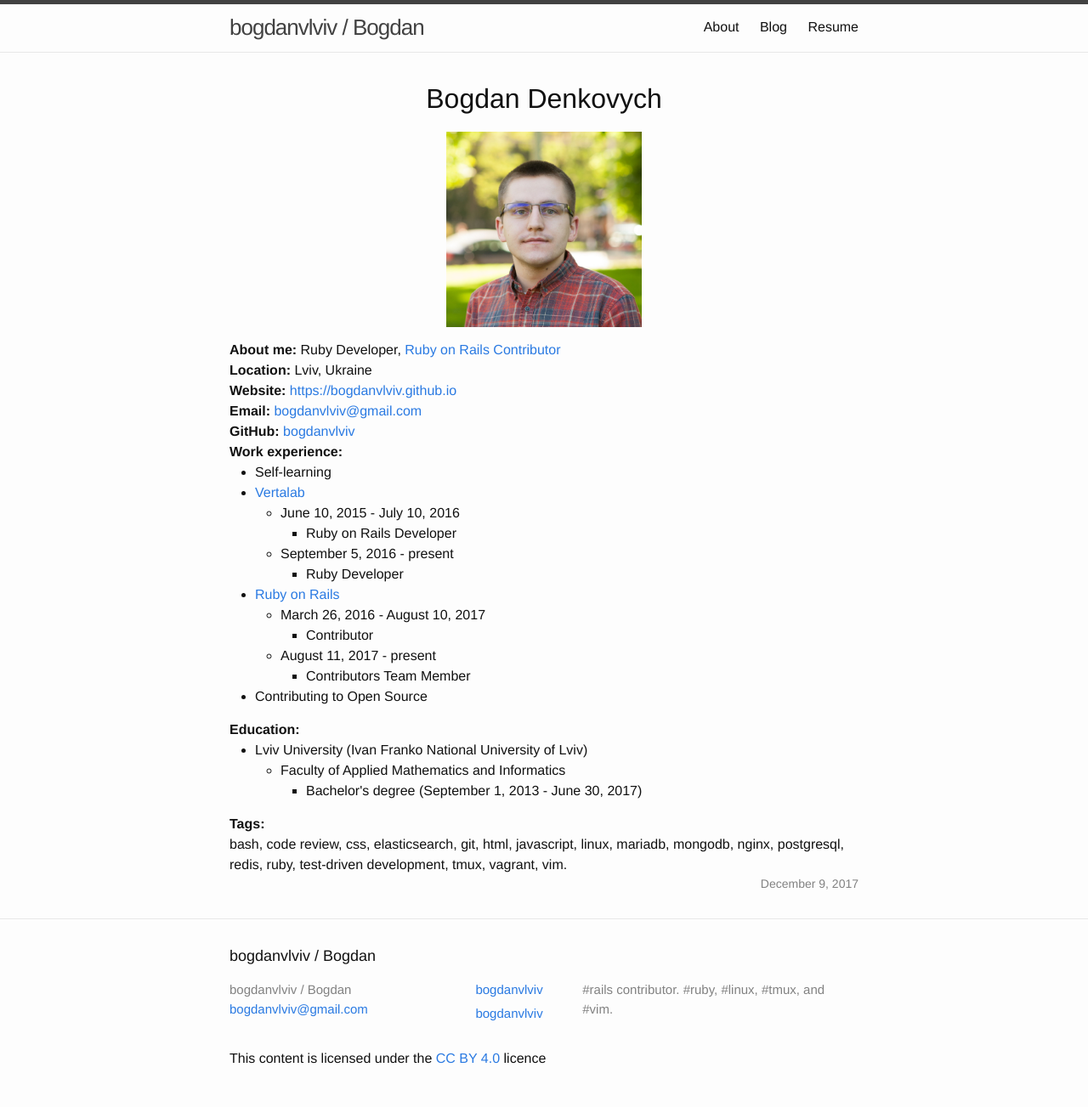
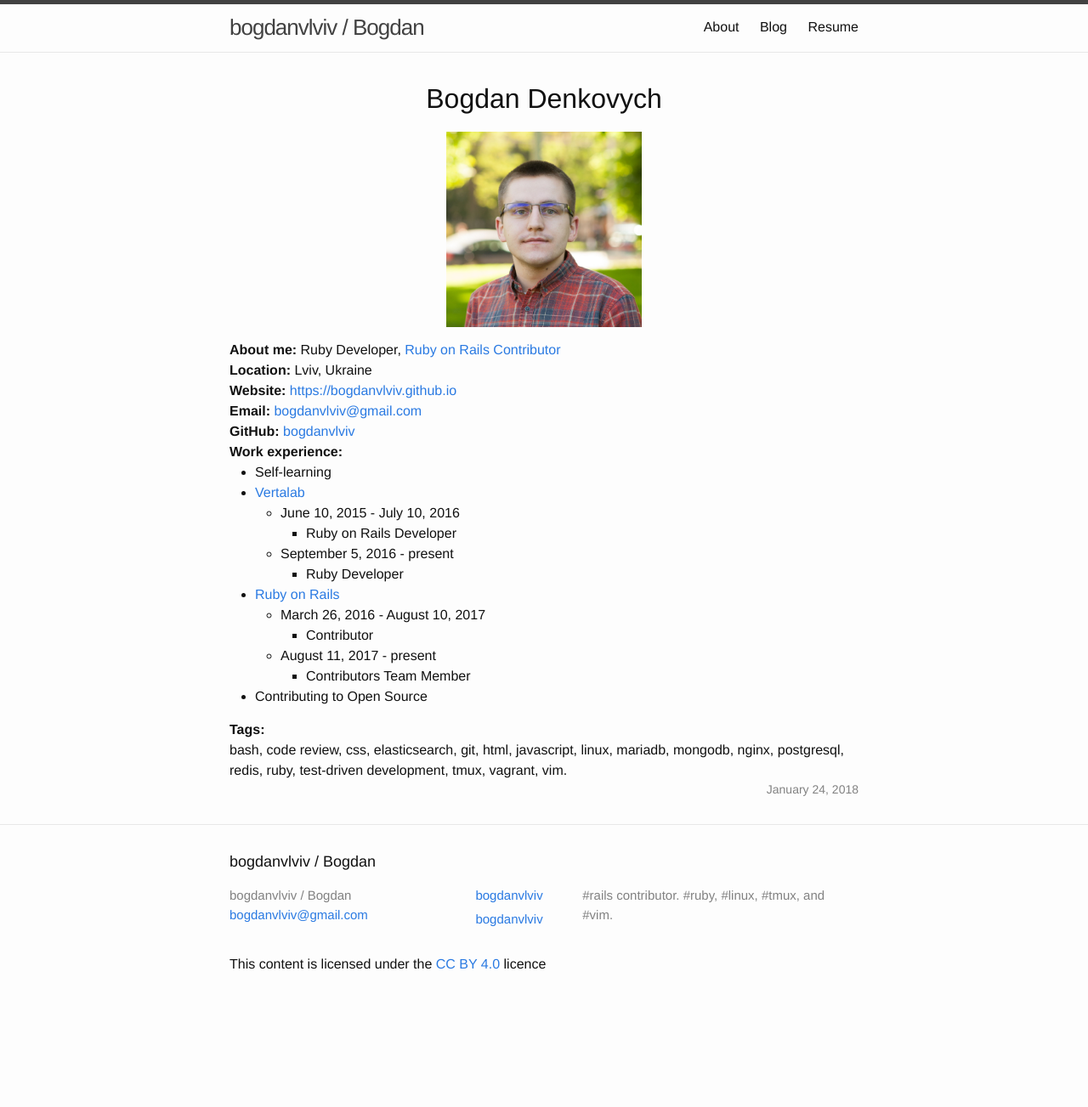
Before and after one commit to crowdpro3/bogdanvlviv.github.io, a Jekyll site: the page built from resume.html, in a window 1280 px wide. Shown: the whole page at 85% size. Built offline with Jekyll 4.4.1, drawn with Linux system fonts in a browser that asks for light colours; after the commit the page ends 1192 px from its top, so only the background shows below that.

Commit message:
Remove information about my education from resume
There is nothing to be proud of

```diff
--- a/resume.html
+++ b/resume.html
@@ -86,28 +86,9 @@ permalink: /resume.html
   </div>
 
   <div class="info">
-    <b>Education:</b>
-    <ul>
-      <li>
-        Lviv University (Ivan Franko National University of Lviv)
-        <ul>
-          <li>
-            Faculty of  Applied Mathematics and Informatics
-            <ul>
-              <li>
-                Bachelor's degree (September 1, 2013 - June 30, 2017)
-              </li>
-            </ul>
-          </li>
-        </ul>
-      </li>
-    </ul>
-  </div>
-
-  <div class="info">
     <b>Tags:</b>
     <div>bash, code review, css, elasticsearch, git, html, javascript, linux, mariadb, mongodb, nginx, postgresql, redis, ruby, test-driven development, tmux, vagrant, vim.</div>
   </div>
 
-  <span class="resume-meta" title="Updated at"><time itemprop="dateUpdated">December 9, 2017</time></span>
+  <span class="resume-meta" title="Updated at"><time itemprop="dateUpdated">January 24, 2018</time></span>
 </div>
```
